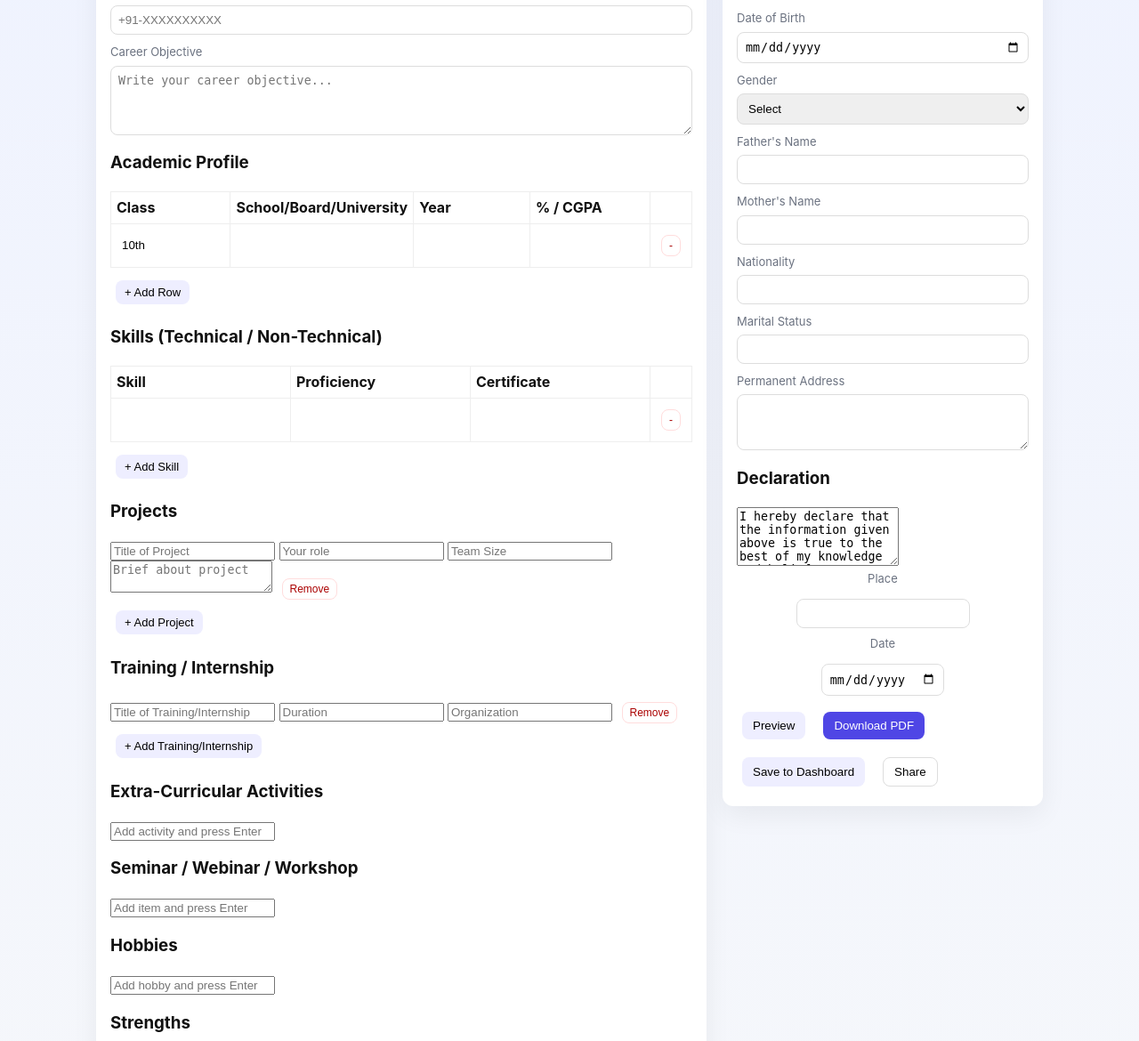
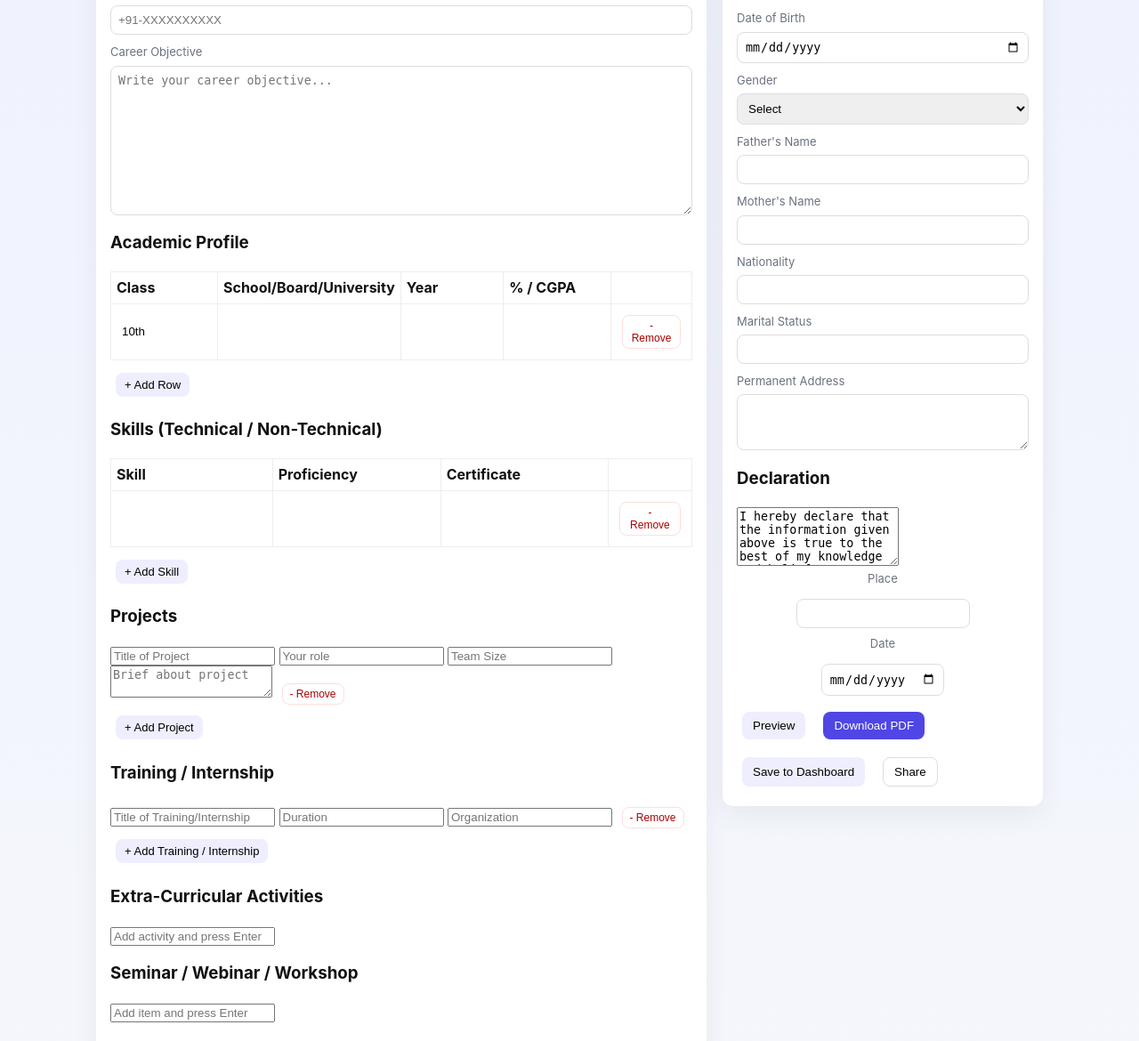
Before and after one commit to 4321harsh/Resume-Builder, a Flask app: page /form in a window 1280 px wide. Shown: the part 367-1537 px from the top of the page at 89% size. Run offline with Flask 2, Linux system fonts and the light colour scheme; the visitor is signed in with stand-in values (Sample User, id 1); some libraries are stand-ins or nearby versions.

Commit message:
Update form.html with textarea height and button text
Increased the height of the career objective textarea and added 'Remove' text to the remove buttons.

```diff
--- a/templates/form.html
+++ b/templates/form.html
@@ -53,7 +53,7 @@
 
       <div class="row">
         <label>Career Objective</label>
-        <textarea id="objective" rows="4" placeholder="Write your career objective..."></textarea>
+        <textarea id="objective" rows="10" placeholder="Write your career objective..."></textarea>
       </div>
 
       <h3>Academic Profile</h3>
@@ -67,7 +67,7 @@
             <td><input class="tbl-in" value=""></td>
             <td><input class="tbl-in" value=""></td>
             <td><input class="tbl-in" value=""></td>
-            <td><button class="btn tiny remove-row">-</button></td>
+            <td><button class="btn tiny remove-row">- Remove</button></td>
           </tr>
         </tbody>
       </table>
@@ -75,13 +75,15 @@
 
       <h3>Skills (Technical / Non-Technical)</h3>
       <table id="skills-table" class="table">
-        <thead><tr><th>Skill</th><th>Proficiency</th><th>Certificate</th><th></th></tr></thead>
+        <thead>
+          <tr><th>Skill</th><th>Proficiency</th><th>Certificate</th><th></th></tr>
+        </thead>
         <tbody>
           <tr>
             <td><input class="tbl-in"></td>
             <td><input class="tbl-in"></td>
             <td><input class="tbl-in"></td>
-            <td><button class="btn tiny remove-row">-</button></td>
+            <td><button class="btn tiny remove-row">- Remove</button></td>
           </tr>
         </tbody>
       </table>
@@ -94,7 +96,7 @@
           <input class="proj-role" placeholder="Your role" />
           <input class="proj-team" placeholder="Team Size" />
           <textarea class="proj-desc" placeholder="Brief about project"></textarea>
-          <button class="btn tiny remove-block">Remove</button>
+          <button class="btn tiny remove-block">- Remove</button>
         </div>
       </div>
       <button id="add-project" class="btn small">+ Add Project</button>
@@ -105,10 +107,10 @@
           <input class="train-title" placeholder="Title of Training/Internship" />
           <input class="train-duration" placeholder="Duration" />
           <input class="train-org" placeholder="Organization" />
-          <button class="btn tiny remove-block">Remove</button>
+          <button class="btn tiny remove-block">- Remove</button>
         </div>
       </div>
-      <button id="add-train" class="btn small">+ Add Training/Internship</button>
+      <button id="add-train" class="btn small">+ Add Training / Internship</button>
 
       <h3>Extra-Curricular Activities</h3>
         <ul id="ec-list" class="bullets"></ul>
```
Lines whose indentation alone changed are shown as unchanged.
